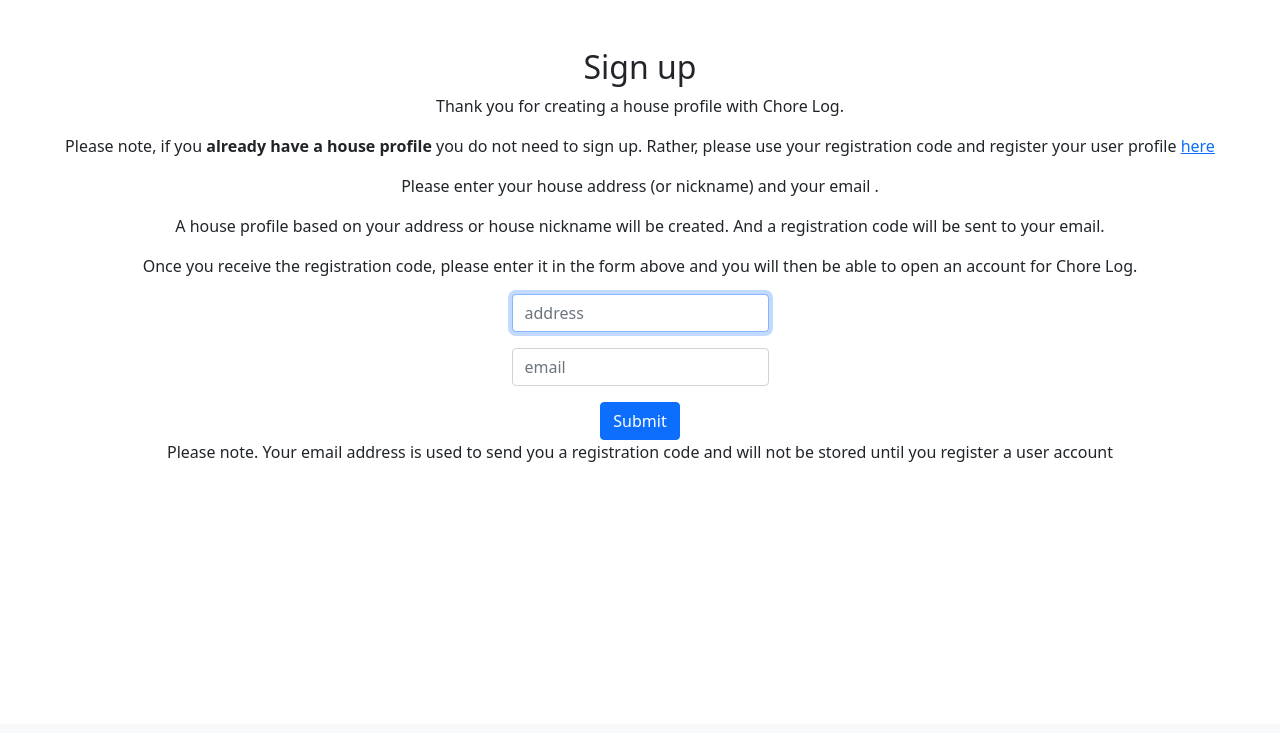
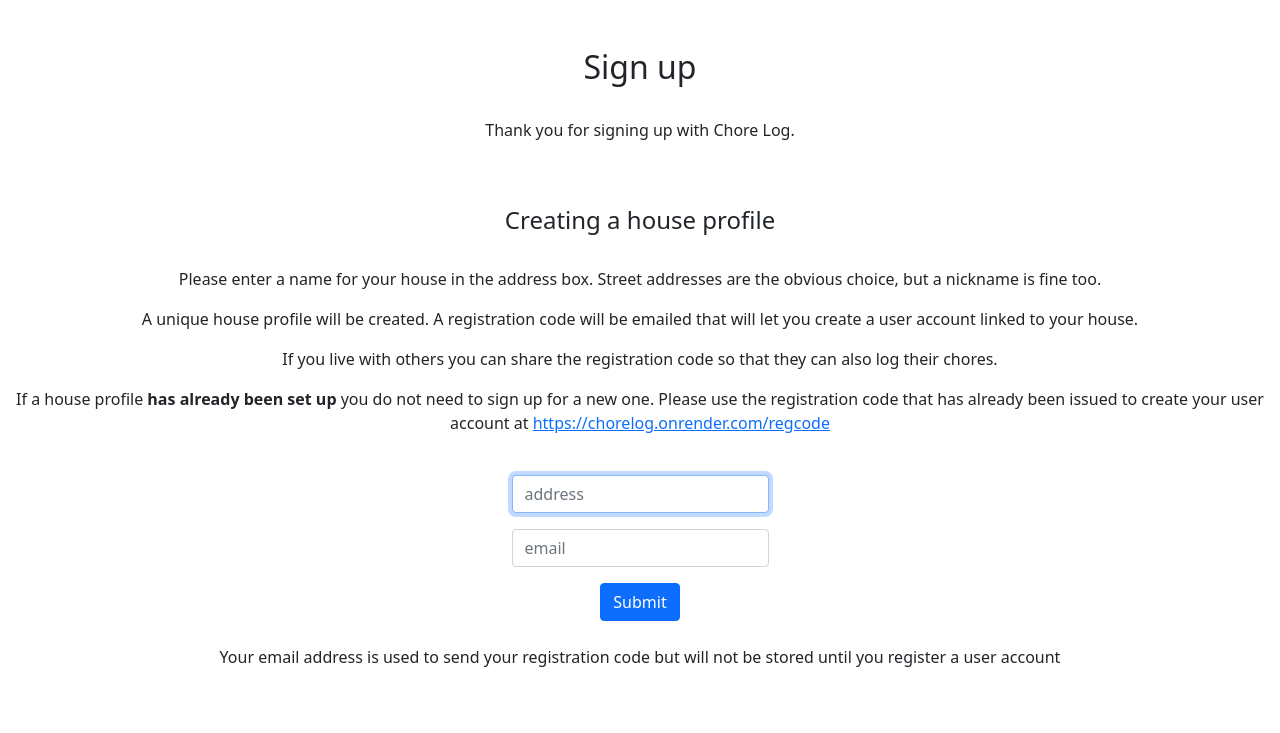
Before and after one commit to hoomanhorsey/chorelog, a Flask app: page /signup in a window 1280 px wide. Shown: the part 76-809 px from the top of the page. Before the commit the page ends 538 px from the top, so only its background shows below. Run offline with Flask 2, Linux system fonts and the light colour scheme; some libraries are stand-ins or nearby versions.

Commit message:
updates of signup template language and email msg

```diff
--- a/app.py
+++ b/app.py
@@ -48,16 +48,9 @@
 app.config["SESSION_TYPE"] = "filesystem"
 Session(app)
 
-# Configure CS50 Library to use SQLite database  TODO need to implement non-cs40 db access
-#db = SQL("sqlite:///finance.db")
-
 POSTGRES_PASSWORD = os.environ["POSTGRES_PASSWORD"]
 POSTGRES_HOST = os.environ["POSTGRES_HOST"]
 db = cs50.SQL("postgresql://postgres:"+POSTGRES_PASSWORD+"@db."+POSTGRES_HOST+".supabase.co:5432/postgres")
-
-## Make sure API key is set  TODO Don'tneed, no APIs yet.
-#if not os.environ.get("API_KEY"):
-#    raise RuntimeError("API_KEY not set")
 
 # SHARED FUNCTIONS
 
@@ -169,7 +162,6 @@
     else:
         return render_template("regcode.html")
 
-
 @app.route("/signup", methods=["GET", "POST"])
 def signup():
     """Sign up"""
@@ -191,10 +183,9 @@
 
         db.execute("INSERT into chore_regcodes (regcode, address) VALUES (?, ?)", randomnum, address)
 
-        websiteaddress = "www.PLACEHOLDER REPLACE WITH ACTUAL WEBADDRESS WHEN WEBSITE IS HOSTED"
         # Send email msg
         msg = Message('Thank you for signing up to Chore Log!', recipients = [email])
-        msg.body = "Thank you for signing up to Chore Log. Your registration code is '" + randomnum + "'. Please log onto " + websiteaddress +" and enter the registration code to create your Chore Log profile."
+        msg.body = "Thank you for signing up to Chore Log.\r\n\r\nYour registration code is '" + randomnum + "'. \r\n\r\nYour registration code will be used to create a house profile for '" +address+ "'.\r\n\r\nThis code is tied to '" +address+ "'. Share it with others who live (or spend a lot of time) at '" +address+ "' so they can also begin logging their chores.\r\n\r\nGo to " +'https://chorelog.onrender.com/regcode'+" to create your Chore Log profile.\r\n"
         mail.send(msg)
 
         return redirect("/regcode")
--- a/templates/signup.html
+++ b/templates/signup.html
@@ -11,15 +11,24 @@
 
     <form action="/signup" method="post">
         <h2>Sign up</h2>
+        <br>
 
-        <p>Thank you for creating a house profile with Chore Log. </p>
+        <p>Thank you for signing up with Chore Log. </p>
 
-<p>Please note, if you <b>already have a house profile </b> you do not need to sign up. Rather, please use your registration code and register your user profile <a href="/regcode">here</a></p>
+        <br>
 
-        <p>Please enter your house address (or nickname) and your email . </p>
-        <p>A house profile based on your address or house nickname will be created. And a registration code will be sent to your email.</p>
-        <p>Once you receive the registration code, please enter it in the form above and you will then be able to open an account for Chore Log.</p>
 
+        <br>
+        <h4>Creating a house profile</h4>
+        <br>
+
+        <p>Please enter a name for your house in the address box. Street addresses are the obvious choice, but a nickname is fine too.</p>
+        <p>A unique house profile will be created. A registration code will be emailed that will let you create a user account linked to your house.</p>
+        <p>If you live with others you can share the registration code so that they can also log their chores.</p>
+        <p>If a house profile <b>has already been set up</b> you do not need to sign up for a new one. Please use the registration code that has already been issued to create your user account at <a href="/regcode">https://chorelog.onrender.com/regcode</a></p>
+
+
+        <br>
         <div class="mb-3">
             <input autocomplete="off" autofocus class="form-control mx-auto w-auto" id="address" name="address" placeholder="address" type="text">
         </div>
@@ -29,8 +38,8 @@
         <button class="btn btn-primary" type="submit">Submit</button>
     </form>
 
-    <p>Please note. Your email address is used to send you a registration code and will not be stored until you register a user account</p>
-
+    <br>
+    <p>Your email address is used to send your registration code but will not be stored until you register a user account</p>
 
 </body>
 {% endblock %}
```
Also changed, not shown: 2 other files.
